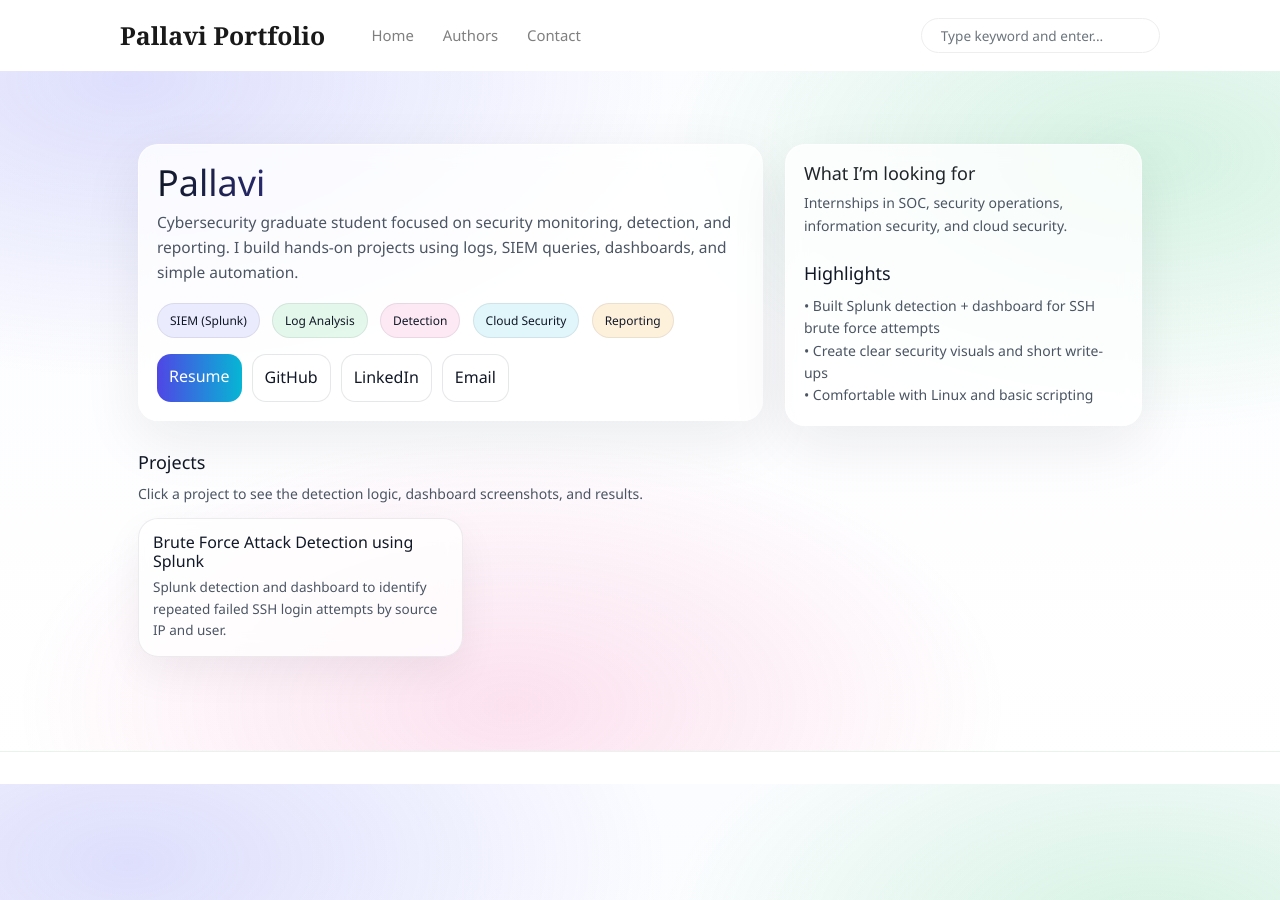
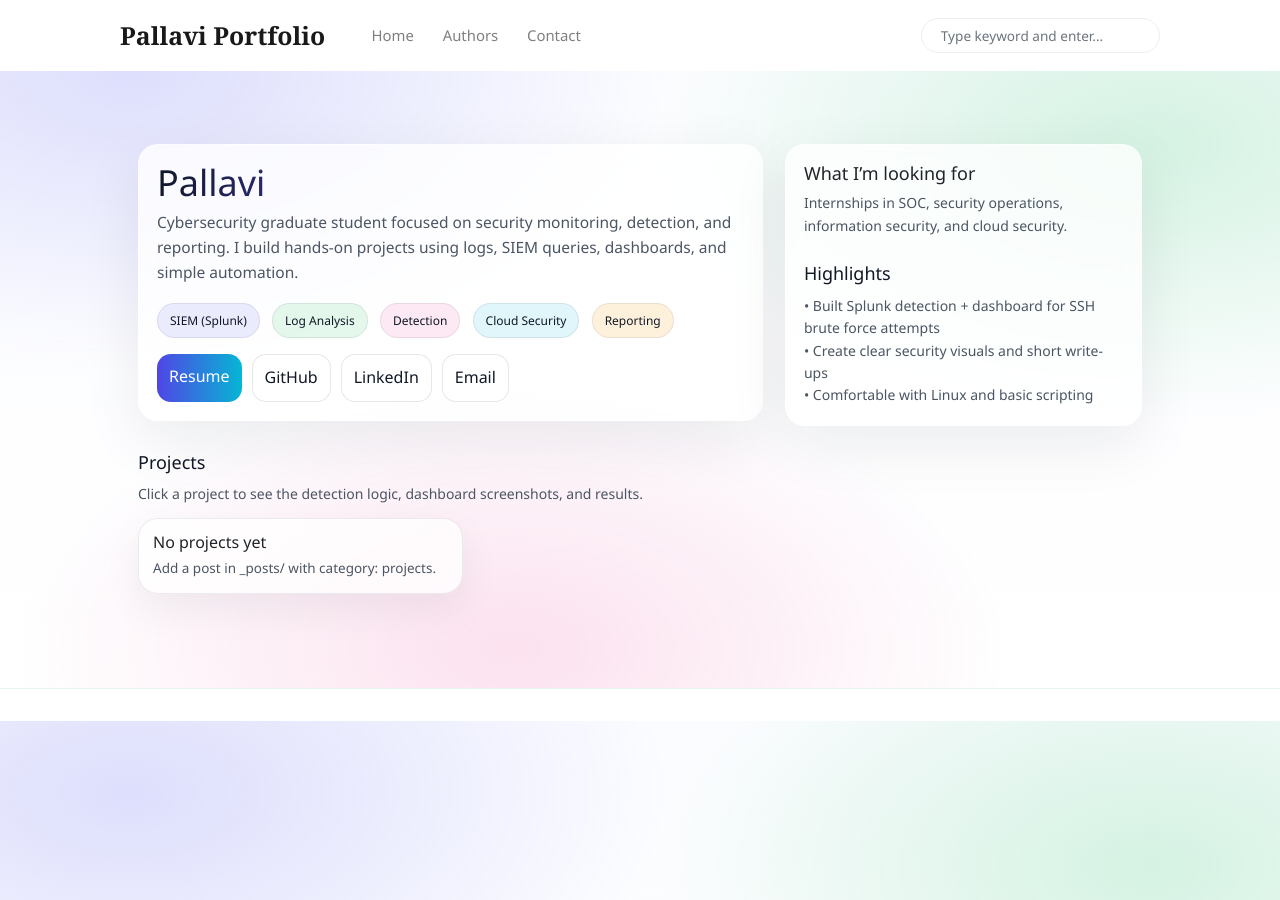
Before and after one commit to SinghPallavi819/singhpallavi819.github.io, a Jekyll site: the page built from index.html, in a window 1280 px wide. Built offline with Jekyll 4.4.1, drawn with Linux system fonts in a browser that asks for light colours; nearby versions of some CDN libraries; the list of posts is cut into pages by our own code.

Commit message:
Update index.html

```diff
--- a/index.html
+++ b/index.html
@@ -141,7 +141,7 @@ title: Pallavi | Cybersecurity Portfolio
     <div class="grid">
       {% assign shown = 0 %}
       {% for post in site.posts %}
-        {% if post.categories contains "projects" %}
+        {% if post.categories contains "project" %}
           {% assign shown = shown | plus: 1 %}
           <div class="proj">
             <h3><a href="{{ post.url }}">{{ post.title }}</a></h3>
```
